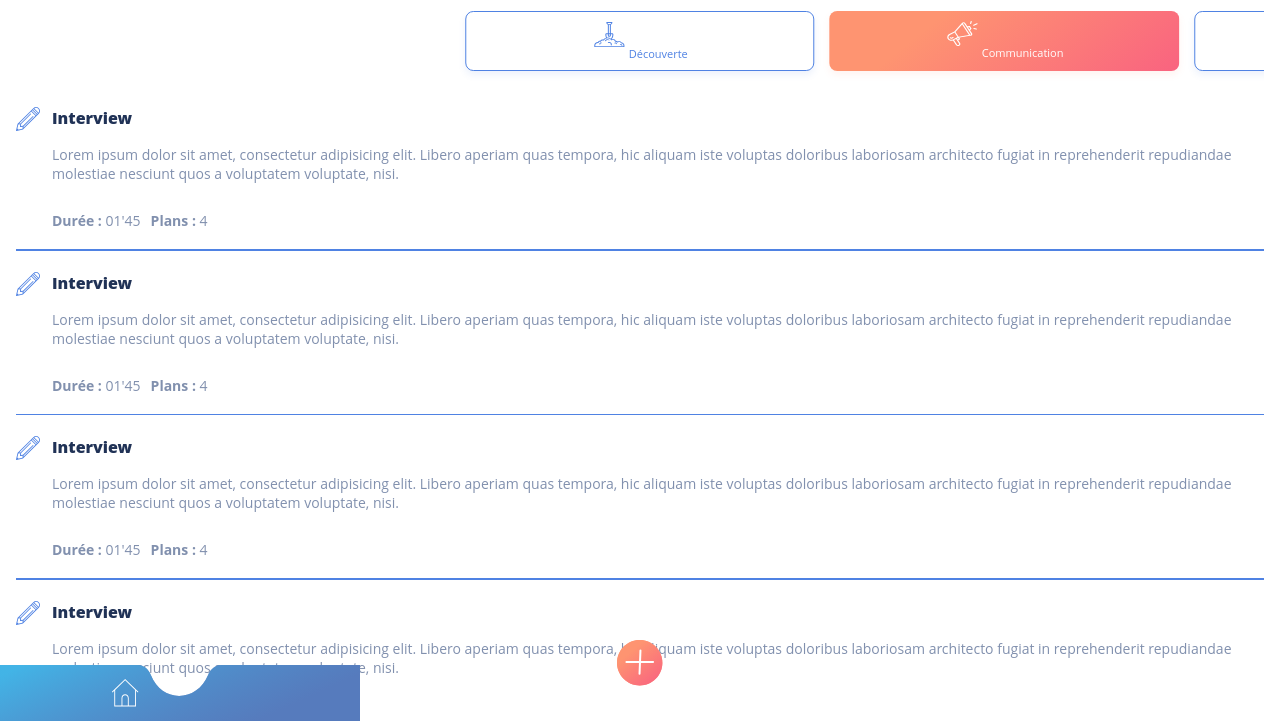
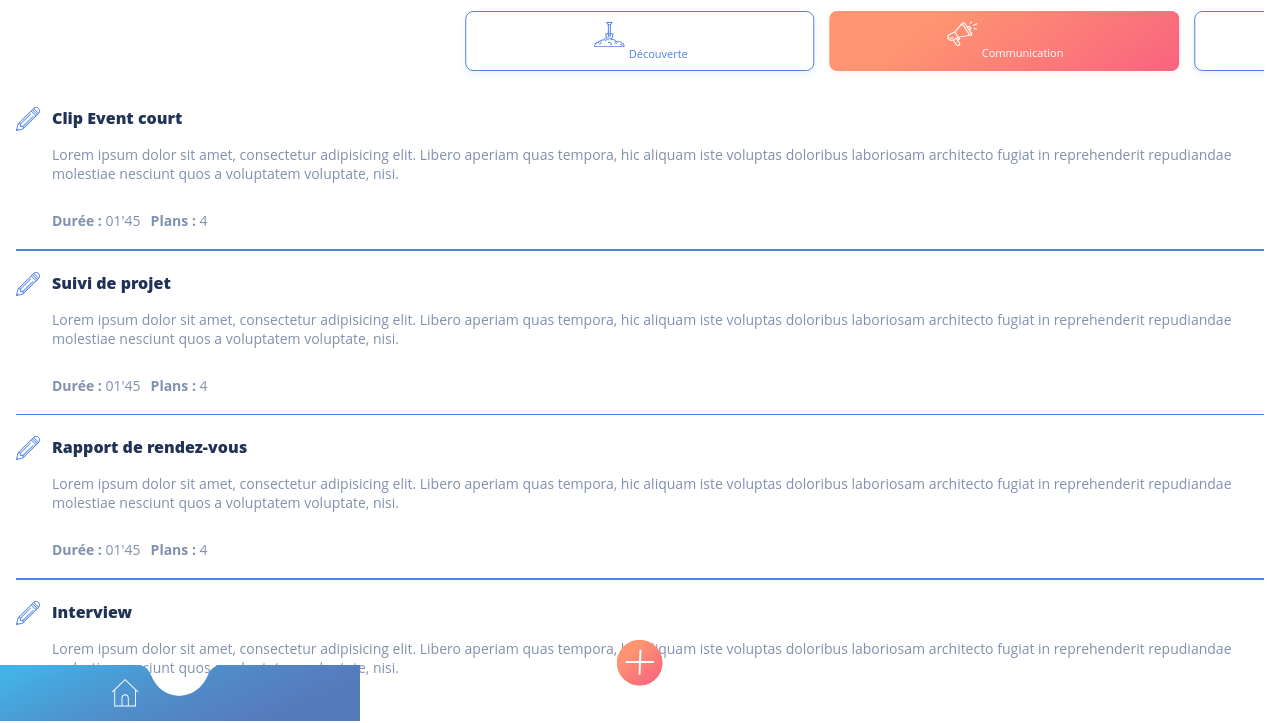
Before and after one commit to Fanny8p/Makidoo-ecv, a PHP site: page /new-communication.php in a window 1280 px wide. Shown: the part 79-802 px from the top of the page. Run offline with PHP 8.4, Linux system fonts and the light colour scheme.

Commit message:
Titres scénario

```diff
--- a/new-communaute.php
+++ b/new-communaute.php
@@ -16,7 +16,7 @@ include_once("layout/header.php");
 <section class="scenario">
 	<img class="icon-projet" src="img/edit.svg">
 	<div class="content">
-		<p id="bold-color">Interview</p>
+		<p id="bold-color">Crow funding</p>
 		<p>Lorem ipsum dolor sit amet, consectetur adipisicing elit. Libero aperiam quas tempora, hic aliquam iste voluptas doloribus laboriosam architecto fugiat in reprehenderit repudiandae molestiae nesciunt quos a voluptatem voluptate, nisi.</p>
 		<span id="icone"><p style="padding-right: 10px;"><strong>Durée :</strong> 01'45</p><p><strong>Plans :</strong> 4</p></span>
 	</div>
@@ -25,7 +25,7 @@ include_once("layout/header.php");
 <section class="scenario">
 	<img class="icon-projet" src="img/edit.svg">
 	<div class="content">
-		<p id="bold-color">Interview</p>
+		<p id="bold-color">Crow funding illustré</p>
 		<p>Lorem ipsum dolor sit amet, consectetur adipisicing elit. Libero aperiam quas tempora, hic aliquam iste voluptas doloribus laboriosam architecto fugiat in reprehenderit repudiandae molestiae nesciunt quos a voluptatem voluptate, nisi.</p>
 		<span id="icone"><p style="padding-right: 10px;"><strong>Durée :</strong> 01'45</p><p><strong>Plans :</strong> 4</p></span>
 	</div>
@@ -33,7 +33,7 @@ include_once("layout/header.php");
 <hr><section class="scenario">
 	<img class="icon-projet" src="img/edit.svg">
 	<div class="content">
-		<p id="bold-color">Interview</p>
+		<p id="bold-color">Clip Twitter</p>
 		<p>Lorem ipsum dolor sit amet, consectetur adipisicing elit. Libero aperiam quas tempora, hic aliquam iste voluptas doloribus laboriosam architecto fugiat in reprehenderit repudiandae molestiae nesciunt quos a voluptatem voluptate, nisi.</p>
 		<span id="icone"><p style="padding-right: 10px;"><strong>Durée :</strong> 01'45</p><p><strong>Plans :</strong> 4</p></span>
 	</div>
--- a/new-communication.php
+++ b/new-communication.php
@@ -16,7 +16,7 @@ include_once("layout/header.php");
 <section class="scenario">
 	<img class="icon-projet" src="img/edit.svg">
 	<div class="content">
-		<p id="bold-color">Interview</p>
+		<p id="bold-color">Clip Event court</p>
 		<p>Lorem ipsum dolor sit amet, consectetur adipisicing elit. Libero aperiam quas tempora, hic aliquam iste voluptas doloribus laboriosam architecto fugiat in reprehenderit repudiandae molestiae nesciunt quos a voluptatem voluptate, nisi.</p>
 		<span id="icone"><p style="padding-right: 10px;"><strong>Durée :</strong> 01'45</p><p><strong>Plans :</strong> 4</p></span>
 	</div>
@@ -25,7 +25,7 @@ include_once("layout/header.php");
 <section class="scenario">
 	<img class="icon-projet" src="img/edit.svg">
 	<div class="content">
-		<p id="bold-color">Interview</p>
+		<p id="bold-color">Suivi de projet</p>
 		<p>Lorem ipsum dolor sit amet, consectetur adipisicing elit. Libero aperiam quas tempora, hic aliquam iste voluptas doloribus laboriosam architecto fugiat in reprehenderit repudiandae molestiae nesciunt quos a voluptatem voluptate, nisi.</p>
 		<span id="icone"><p style="padding-right: 10px;"><strong>Durée :</strong> 01'45</p><p><strong>Plans :</strong> 4</p></span>
 	</div>
@@ -33,7 +33,7 @@ include_once("layout/header.php");
 <hr><section class="scenario">
 	<img class="icon-projet" src="img/edit.svg">
 	<div class="content">
-		<p id="bold-color">Interview</p>
+		<p id="bold-color">Rapport de rendez-vous</p>
 		<p>Lorem ipsum dolor sit amet, consectetur adipisicing elit. Libero aperiam quas tempora, hic aliquam iste voluptas doloribus laboriosam architecto fugiat in reprehenderit repudiandae molestiae nesciunt quos a voluptatem voluptate, nisi.</p>
 		<span id="icone"><p style="padding-right: 10px;"><strong>Durée :</strong> 01'45</p><p><strong>Plans :</strong> 4</p></span>
 	</div>
--- a/new-decouverte.php
+++ b/new-decouverte.php
@@ -25,7 +25,7 @@ include_once("layout/header.php");
 <section class="scenario">
 	<img class="icon-projet" src="img/edit.svg">
 	<div class="content">
-		<p id="bold-color">Interview</p>
+		<p id="bold-color">Voiture à vendre</p>
 		<p>Lorem ipsum dolor sit amet, consectetur adipisicing elit. Libero aperiam quas tempora, hic aliquam iste voluptas doloribus laboriosam architecto fugiat in reprehenderit repudiandae molestiae nesciunt quos a voluptatem voluptate, nisi.</p>
 		<span id="icone"><p style="padding-right: 10px;"><strong>Durée :</strong> 01'45</p><p><strong>Plans :</strong> 4</p></span>
 	</div>
@@ -33,7 +33,7 @@ include_once("layout/header.php");
 <hr><section class="scenario">
 	<img class="icon-projet" src="img/edit.svg">
 	<div class="content">
-		<p id="bold-color">Interview</p>
+		<p id="bold-color">Curriculum Vitae</p>
 		<p>Lorem ipsum dolor sit amet, consectetur adipisicing elit. Libero aperiam quas tempora, hic aliquam iste voluptas doloribus laboriosam architecto fugiat in reprehenderit repudiandae molestiae nesciunt quos a voluptatem voluptate, nisi.</p>
 		<span id="icone"><p style="padding-right: 10px;"><strong>Durée :</strong> 01'45</p><p><strong>Plans :</strong> 4</p></span>
 	</div>
@@ -41,7 +41,7 @@ include_once("layout/header.php");
 <hr><section class="scenario">
 	<img class="icon-projet" src="img/edit.svg">
 	<div class="content">
-		<p id="bold-color">Interview</p>
+		<p id="bold-color">Voeux d'anniversaire</p>
 		<p>Lorem ipsum dolor sit amet, consectetur adipisicing elit. Libero aperiam quas tempora, hic aliquam iste voluptas doloribus laboriosam architecto fugiat in reprehenderit repudiandae molestiae nesciunt quos a voluptatem voluptate, nisi.</p>
 		<span id="icone"><p style="padding-right: 10px;"><strong>Durée :</strong> 01'45</p><p><strong>Plans :</strong> 4</p></span>
 	</div>
--- a/new-immobilier.php
+++ b/new-immobilier.php
@@ -16,7 +16,7 @@ include_once("layout/header.php");
 <section class="scenario">
 	<img class="icon-projet" src="img/edit.svg">
 	<div class="content">
-		<p id="bold-color">Interview</p>
+		<p id="bold-color">Visite de quartier</p>
 		<p>Lorem ipsum dolor sit amet, consectetur adipisicing elit. Libero aperiam quas tempora, hic aliquam iste voluptas doloribus laboriosam architecto fugiat in reprehenderit repudiandae molestiae nesciunt quos a voluptatem voluptate, nisi.</p>
 		<span id="icone"><p style="padding-right: 10px;"><strong>Durée :</strong> 01'45</p><p><strong>Plans :</strong> 4</p></span>
 	</div>
@@ -25,7 +25,7 @@ include_once("layout/header.php");
 <section class="scenario">
 	<img class="icon-projet" src="img/edit.svg">
 	<div class="content">
-		<p id="bold-color">Interview</p>
+		<p id="bold-color">Visite immobilière</p>
 		<p>Lorem ipsum dolor sit amet, consectetur adipisicing elit. Libero aperiam quas tempora, hic aliquam iste voluptas doloribus laboriosam architecto fugiat in reprehenderit repudiandae molestiae nesciunt quos a voluptatem voluptate, nisi.</p>
 		<span id="icone"><p style="padding-right: 10px;"><strong>Durée :</strong> 01'45</p><p><strong>Plans :</strong> 4</p></span>
 	</div>
@@ -33,7 +33,7 @@ include_once("layout/header.php");
 <hr><section class="scenario">
 	<img class="icon-projet" src="img/edit.svg">
 	<div class="content">
-		<p id="bold-color">Interview</p>
+		<p id="bold-color">Teasing de quartier</p>
 		<p>Lorem ipsum dolor sit amet, consectetur adipisicing elit. Libero aperiam quas tempora, hic aliquam iste voluptas doloribus laboriosam architecto fugiat in reprehenderit repudiandae molestiae nesciunt quos a voluptatem voluptate, nisi.</p>
 		<span id="icone"><p style="padding-right: 10px;"><strong>Durée :</strong> 01'45</p><p><strong>Plans :</strong> 4</p></span>
 	</div>
```
